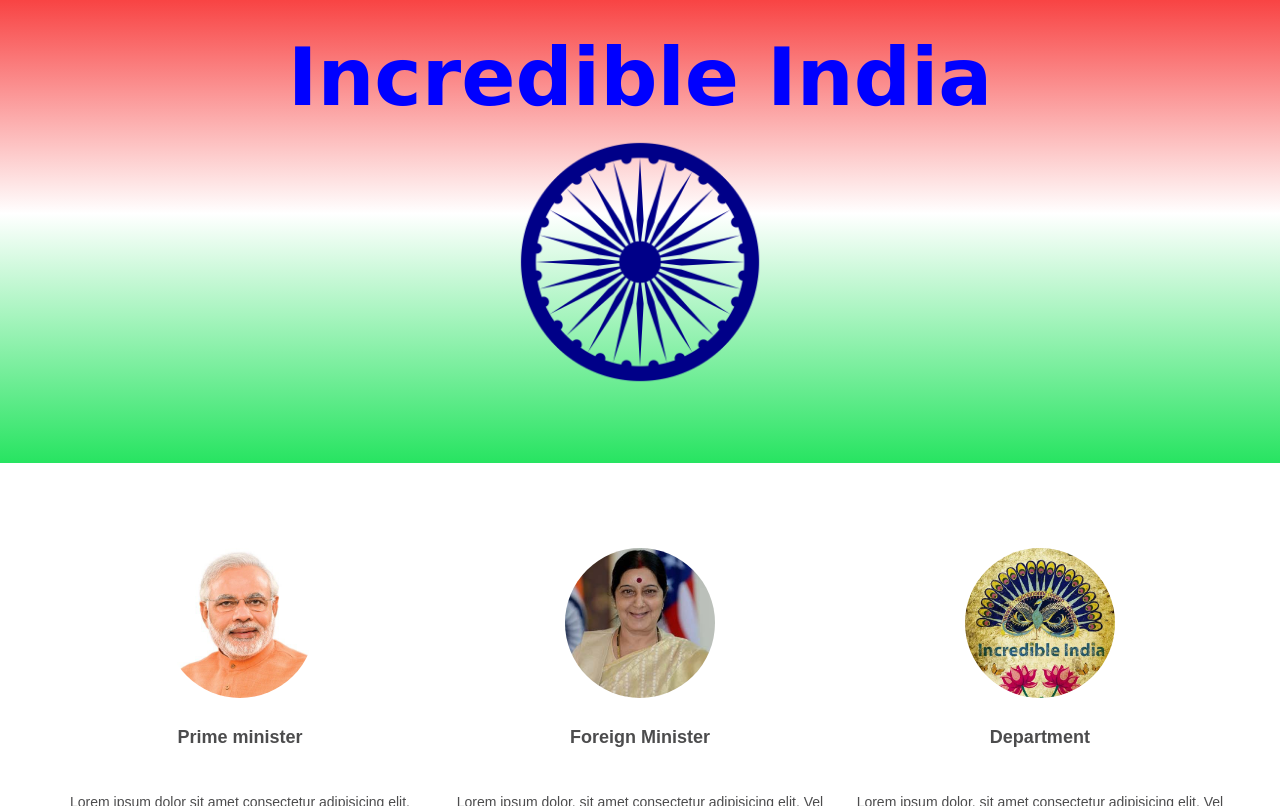
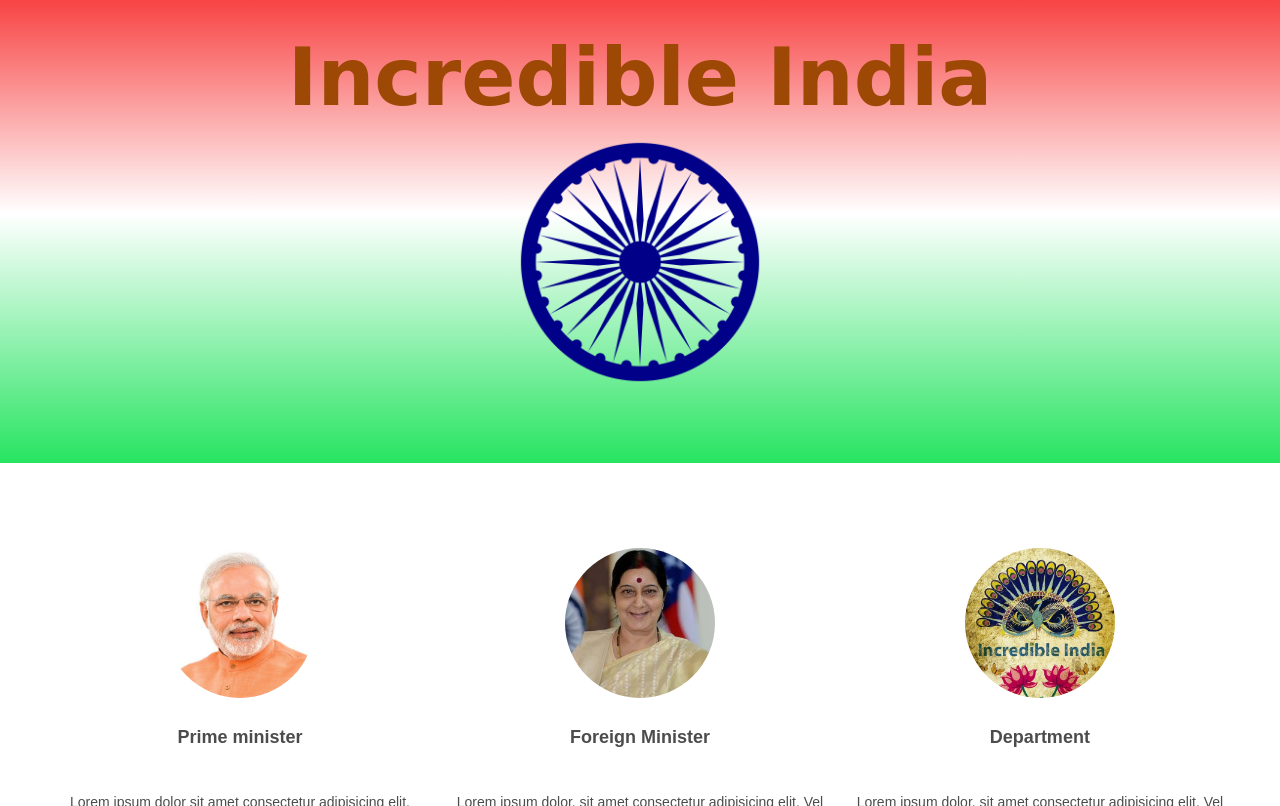
Before and after one commit to sudhirkumarojhaa/babina, a website: page index.html in a window 1280 px wide. Shown: the part 1994-2800 px from the top of the page. Drawn offline with Linux system fonts and the light colour scheme; a web font is replaced by a local one.

Commit message:
added look and feel

```diff
--- a/css/style.css
+++ b/css/style.css
@@ -650,7 +650,7 @@
 
 h1 {
   font-size: 8rem;
-  color: Blue;
+  color: #9e4806;
 }
 
 h2,
```
